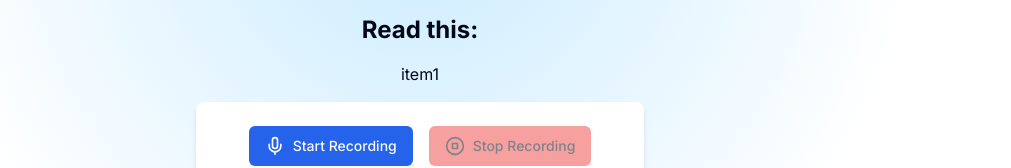
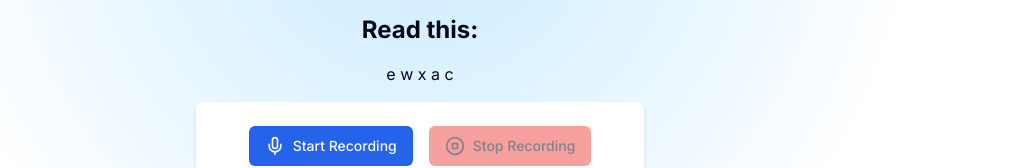
Before and after one commit to cfgmumbai24/Team-46, a Next.js app in the folder frontend/: page /speech in a window 1280 px wide. Shown: the part 302-470 px from the top of the page, without its empty margins (220-1231 px from the left). Built offline with nearby package versions, Linux system fonts and the light colour scheme.

Commit message:
updated speech-text

```diff
--- a/frontend/src/components/SpeechToText.jsx
+++ b/frontend/src/components/SpeechToText.jsx
@@ -9,7 +9,7 @@ import { Button } from "@/components/ui/button";
 import { useRouter } from 'next/navigation';
 
 const SpeechRecognitionComponent = () => {
-  const [arr, setArray] = useState(["item1", "item2", "item3", "item4", "item5", "item6"]);
+  const [arr, setArray] = useState(["e w x a c", "here tall for sky bed", "My village is very big", "There is a big monkey.He lives on a tree.He likes to jump.He also likes the bananas ", "A big tree stood in a garden . It was alone and lonely. One day a bird came and sat on it.The bird held a seed in his beak.It dropped the seed near the tree. A small plant grew there. Soon there were many more trees.The big tree was happy."]);
   const { transcript, resetTranscript, listening, browserSupportsSpeechRecognition } = useSpeechRecognition();
   const [isListening, setIsListening] = useState(false);
   const [selectedLanguage, setSelectedLanguage] = useState('en'); // Default language is English
```
